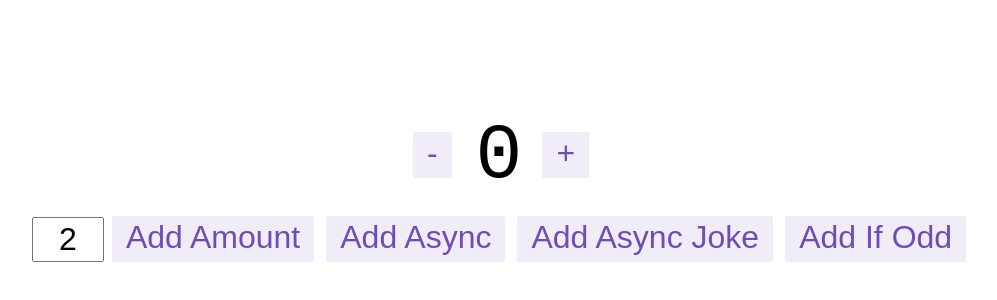
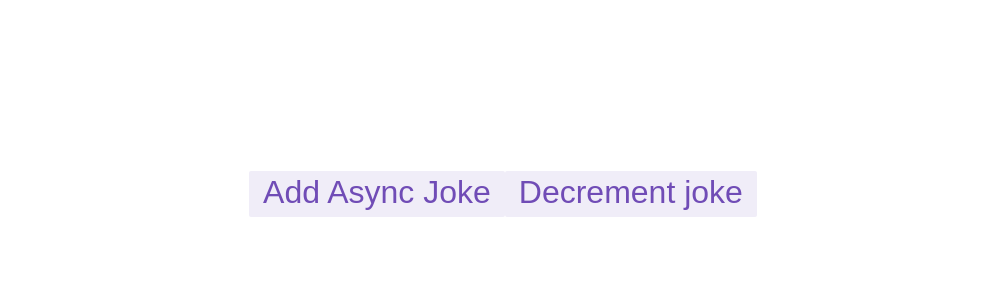
Before and after one commit to alexandreoliv/jokes-app, a React (Create React App) app: page / in a window 1280 px wide. Shown: the part 214-514 px from the top of the page, without its empty margins (137-1134 px from the left). Built offline with nearby package versions, Linux system fonts and the light colour scheme.

Commit message:
add decrement jokes

```diff
--- a/src/App.tsx
+++ b/src/App.tsx
@@ -7,6 +7,7 @@ function App() {
 		<div className="App">
 			<header className="App-header">
 				<Counter />
+
 			</header>
 		</div>
 	);
--- a/src/features/counter/Counter.tsx
+++ b/src/features/counter/Counter.tsx
@@ -1,15 +1,6 @@
 import React, { useState } from "react";
-
 import { useAppSelector, useAppDispatch } from "../../app/hooks";
-import {
-	decrement,
-	increment,
-	incrementByAmount,
-	incrementAsync,
-	fetchCounterAsync,
-	incrementIfOdd,
-	selectCount,
-} from "./counterSlice";
+import { fetchCounterAsync, decrement, selectCount } from "./counterSlice";
 import styles from "./Counter.module.css";
 
 export function Counter() {
@@ -18,64 +9,55 @@ export function Counter() {
 	const [incrementAmount, setIncrementAmount] = useState("2");
 
 	const incrementValue = Number(incrementAmount) || 0;
-	const fakeJoke = {
+	const fakeJokes = [
+		{
 			id: "1",
 			type: "programming",
-		question: "How many programmers does it take to change a lightbulb?",
+			question:
+				"How many programmers does it take to change a lightbulb?",
 			answer: "None that's a hardware problem",
-	};
+		},
+		{
+			id: "2",
+			type: "programming",
+			question:
+				"How many programmers does it take to change a lightbulb?",
+			answer: "None that's a hardware problem",
+		},
+		{
+			id: "3",
+			type: "programming",
+			question:
+				"How many programmers does it take to change a lightbulb?",
+			answer: "None that's a hardware problem",
+		},
+	];
 
 	return (
 		<div>
 			<div className={styles.row}>
-				<button
-					className={styles.button}
-					aria-label="Decrement value"
-					onClick={() => dispatch(decrement())}
-				>
-					-
-				</button>
-				<span className={styles.value}>{count}</span>
-				<button
-					className={styles.button}
-					aria-label="Increment value"
-					onClick={() => dispatch(increment())}
-				>
-					+
-				</button>
+				{/* {count.map((joke) => (
+					<div key={joke.id}>
+						<p>ID: {joke.id}</p>
+						<p>Type: {joke.type}</p>
+						<p>Question: {joke.question}</p>
+						<p>Answer: {joke.answer}</p>
 					</div>
-			<div className={styles.row}>
-				<input
-					className={styles.textbox}
-					aria-label="Set increment amount"
-					value={incrementAmount}
-					onChange={(e) => setIncrementAmount(e.target.value)}
-				/>
-				<button
-					className={styles.button}
-					onClick={() => dispatch(incrementByAmount(incrementValue))}
-				>
-					Add Amount
-				</button>
+				))} */}
+				{console.log(count)}
+			</div>
 			<button
 				className={styles.asyncButton}
-					onClick={() => dispatch(incrementAsync(incrementValue))}
-				>
-					Add Async
-				</button>
-				<button
-					className={styles.asyncButton}
-					onClick={() => dispatch(fetchCounterAsync(fakeJoke))}
+				onClick={() => dispatch(fetchCounterAsync(fakeJokes))}
 			>
 				Add Async Joke
 			</button>
 			<button
-					className={styles.button}
-					onClick={() => dispatch(incrementIfOdd(incrementValue))}
+				className={styles.asyncButton}
+				onClick={() => dispatch(decrement())}
 			>
-					Add If Odd
+				Decrement joke
 			</button>
-			</div>
 		</div>
 	);
 }
--- a/src/features/counter/counterSlice.ts
+++ b/src/features/counter/counterSlice.ts
@@ -3,13 +3,12 @@ import { RootState, AppThunk } from "../../app/store";
 import { fetchCount } from "./counterAPI";
 
 export interface CounterState {
-	value: number;
+	// value: number;
 	jokes: [];
 	status: "idle" | "loading" | "failed";
 }
 
 const initialState: CounterState = {
-	value: 0,
 	jokes: [],
 	status: "idle",
 };
@@ -19,14 +18,14 @@ const initialState: CounterState = {
 // will call the thunk with the `dispatch` function as the first argument. Async
 // code can then be executed and other actions can be dispatched. Thunks are
 // typically used to make async requests.
-export const incrementAsync = createAsyncThunk(
-	"counter/fetchCount",
-	async (amount: number) => {
-		const response = await fetchCount(amount);
-		// The value we return becomes the `fulfilled` action payload
-		return response.data;
-	}
-);
+// export const incrementAsync = createAsyncThunk(
+// 	"counter/fetchCount",
+// 	async (amount: number) => {
+// 		const response = await fetchCount(amount);
+// 		// The value we return becomes the `fulfilled` action payload
+// 		return response.data;
+// 	}
+// );
 
 export const fetchCounterAsync = createAsyncThunk(
 	"counter/fetchCount",
@@ -47,14 +46,14 @@ export const counterSlice = createSlice({
 			// doesn't actually mutate the state because it uses the Immer library,
 			// which detects changes to a "draft state" and produces a brand new
 			// immutable state based off those changes
-			state.value += 1;
+			// state.value += 1;
 		},
 		decrement: (state) => {
-			state.value -= 1;
+			state.jokes.pop();
 		},
 		// Use the PayloadAction type to declare the contents of `action.payload`
 		incrementByAmount: (state, action: PayloadAction<number>) => {
-			state.value += action.payload;
+			// state.value += action.payload;
 		},
 	},
 	// The `extraReducers` field lets the slice handle actions defined elsewhere,
@@ -83,17 +82,17 @@ export const { increment, decrement, incrementByAmount } = counterSlice.actions;
 // The function below is called a selector and allows us to select a value from
 // the state. Selectors can also be defined inline where they're used instead of
 // in the slice file. For example: `useSelector((state: RootState) => state.counter.value)`
-export const selectCount = (state: RootState) => state.counter.value;
+export const selectCount = (state: RootState) => state.counter;
 
 // We can also write thunks by hand, which may contain both sync and async logic.
 // Here's an example of conditionally dispatching actions based on current state.
-export const incrementIfOdd =
-	(amount: number): AppThunk =>
-	(dispatch, getState) => {
-		const currentValue = selectCount(getState());
-		if (currentValue % 2 === 1) {
-			dispatch(incrementByAmount(amount));
-		}
-	};
+// export const incrementIfOdd =
+// 	(amount: number): AppThunk =>
+// 	(dispatch, getState) => {
+// 		const currentValue = selectCount(getState());
+// 		if (currentValue % 2 === 1) {
+// 			dispatch(incrementByAmount(amount));
+// 		}
+// 	};
 
 export default counterSlice.reducer;
```
Lines whose indentation alone changed are shown as unchanged.
